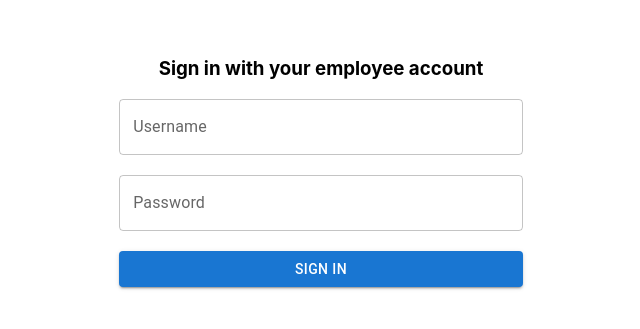
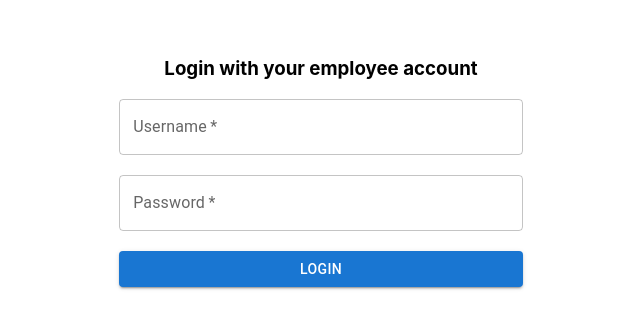
Before and after one commit to IshiniKiridena/ssd-frontend, a React (Create React App) app: page / in a window 1280 px wide. Shown: the part 237-566 px from the top of the page, without its empty margins (319-959 px from the left). Built offline with nearby package versions, Linux system fonts and the light colour scheme.

Commit message:
admin refresh

```diff
--- a/src/Components/AdminDashboard.js
+++ b/src/Components/AdminDashboard.js
@@ -31,6 +31,8 @@ class AdminDashboard extends Component{
         })
         .then(response =>{
             console.log(response)
+            alert("User created successfully");
+            window.location.reload(false);
         })
     }
 
--- a/src/Components/Login.js
+++ b/src/Components/Login.js
@@ -58,7 +58,7 @@ class Login extends Component {
         }}
       >
         <div>
-          <h3>Sign in with your employee account</h3>
+          <h3>Login with your employee account</h3>
           <form onSubmit={this.handleSubmit}>
             <FormControl sx={{ width: "40ch" }} variant="outlined">
               <TextField
@@ -68,6 +68,7 @@ class Login extends Component {
                 label="Username"
                 variant="outlined"
                 onChange={this.handleChange}
+                required
               />{" "}
               <br />
               <TextField
@@ -78,10 +79,11 @@ class Login extends Component {
                 label="Password"
                 variant="outlined"
                 onChange={this.handleChange}
+                required
               />{" "}
               <br />
               <Button type="submit" variant="contained">
-                Sign in
+                Login
               </Button>
             </FormControl>
           </form>
```
